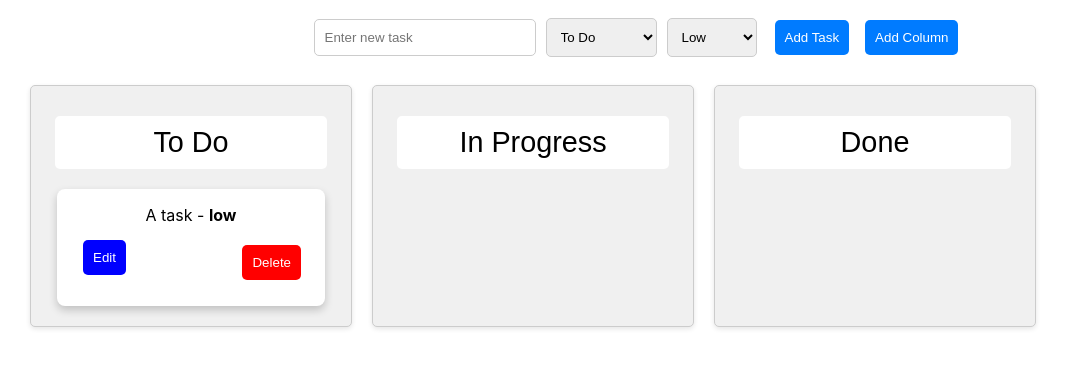
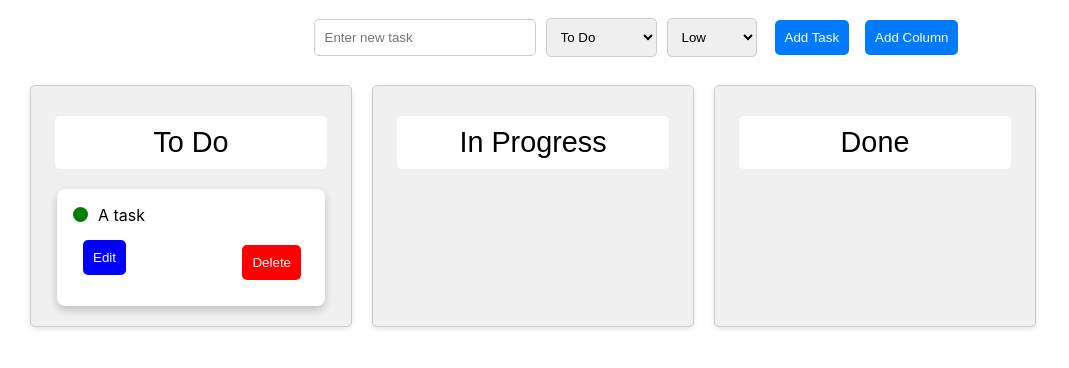
Before and after one commit to JayTailor45/ai-gen-kanban-board-react, a React (Create React App) app: page / in a window 1280 px wide. Shown: the top 368 px of the page, without its empty margins (0-1069 px from the left). Built offline with nearby package versions, Linux system fonts and the light colour scheme.

Commit message:
chore: improve the way priority looks

```diff
--- a/src/KanbanBoard.css
+++ b/src/KanbanBoard.css
@@ -32,6 +32,11 @@
     cursor: pointer;
     box-shadow: 0 4px 8px rgba(0, 0, 0, 0.2);
     transition: transform 0.2s;
+}
+
+.task .task-name-wrapper {
+    display: flex;
+    align-items: center;
 }
 
 .task:hover {
--- a/src/KanbanBoard.js
+++ b/src/KanbanBoard.js
@@ -33,6 +33,19 @@ const KanbanBoard = () => {
             [newColumnId]: {id: newColumnId, title: `Column ${Object.keys(columns).length + 1}`, tasks: []},
         });
         setColumnOrder([...columnOrder, newColumnId]);
+    };
+
+    const getPriorityColor = (priority) => {
+        switch (priority) {
+            case 'high':
+                return 'red';
+            case 'medium':
+                return 'orange';
+            case 'low':
+                return 'green';
+            default:
+                return 'gray';
+        }
     };
 
     return (
@@ -133,7 +146,17 @@ const KanbanBoard = () => {
                                                 {(provided) => (
                                                     <div className={"task"}
                                                          ref={provided.innerRef} {...provided.draggableProps} {...provided.dragHandleProps}>
-                                                        {task.name} - <strong>{task.priority}</strong>
+                                                        <div className={"task-name-wrapper"}>
+                                                            <div title={task.priority} style={{
+                                                                width: '15px',
+                                                                height: '15px',
+                                                                borderRadius: '50%',
+                                                                backgroundColor: getPriorityColor(task.priority),
+                                                                display: 'inline-block',
+                                                                marginRight: '10px'
+                                                            }}></div>
+                                                            {task.name}
+                                                        </div>
                                                         <div style={{
                                                             display: "flex",
                                                             alignItems: "center",
```
